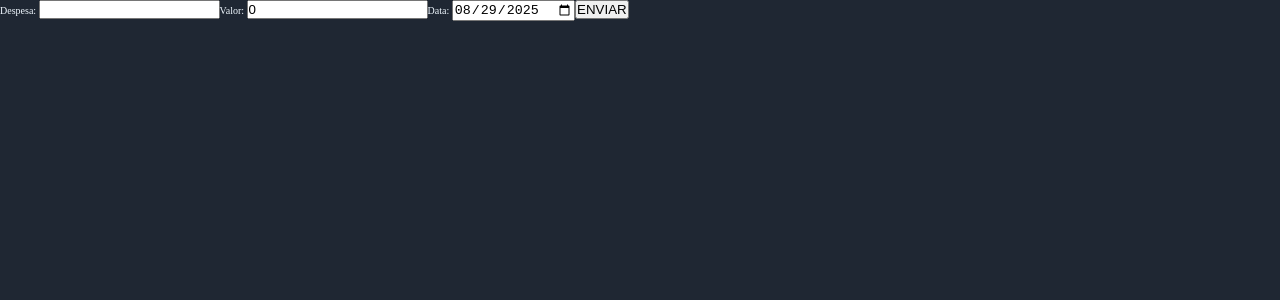
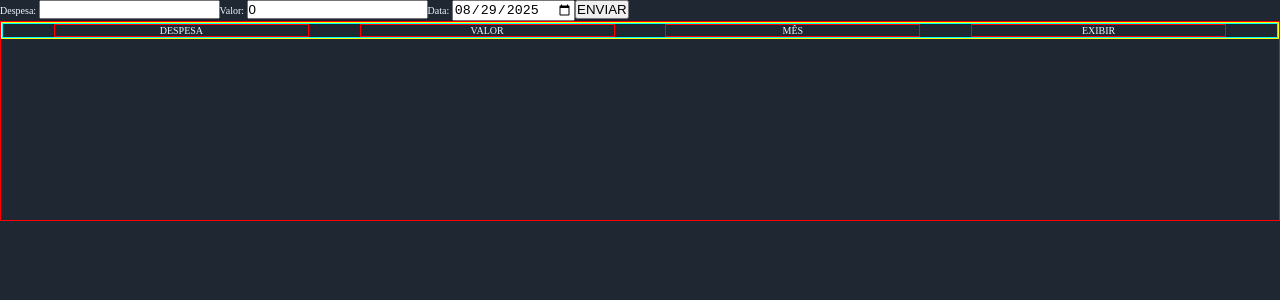
Before and after one commit to maykoosilva/MoneyTrack, a React (Vite) app: page / in a window 1280 px wide. Shown: the top 300 px of the page. Built offline with nearby package versions, Linux system fonts and the light colour scheme.

Commit message:
Montando estrututa para listar as despesas

```diff
--- /dev/null
+++ b/src/App.css
@@ -0,0 +1,6 @@
+
+
+.list-despesa{
+    border: 0.1rem red solid;
+    height: 20rem;
+}
--- a/src/App.jsx
+++ b/src/App.jsx
@@ -1,9 +1,15 @@
-import { useState } from "react"
+import { useEffect, useState } from "react"
 import FormNovaDespesa from "./components/nova-despesa/FormNovaDespesa"
+import ListaDespesas from "./components/lista-despesas/ListaDespesas"
+
+import "./App.css"
 
 function App() {
 
   const [despesas, setDespesas] = useState([])
+
+  //const [desp, setDesp] = useState([{data: "2025-08-30", valor: "R$4,00"}, {data: "2025-08-30", valor: "R$4,00"}])
+  const [agrupado, setAgrupado] = useState([])
 
   function adicionarDespesas(novaDespesa){
     setDespesas([...despesas, novaDespesa])
@@ -15,6 +21,9 @@ function App() {
         <FormNovaDespesa onAddDespesa={adicionarDespesas}/>
         <p>{console.log("Despesas: " ,despesas)}</p>
       </section>
+      <section className="list-despesa">
+        <ListaDespesas showList={despesas}/>
+      </section>
     </>
   )
 }
--- a/src/components/lista-despesas/ListaDespesas.jsx
+++ b/src/components/lista-despesas/ListaDespesas.jsx
@@ -0,0 +1,28 @@
+import styles from "./ListaDespesas.module.css"
+
+function ListaDespesas({showList}){
+    return(
+        <div className={styles.containerDespesas}>
+            <div className={styles.header}>
+                <span>DESPESA</span>
+                <span>VALOR</span>
+                <span>MÊS</span>
+                <span>EXIBIR</span>
+            </div>
+
+
+
+            <ul className="listDespesas">
+                {showList.length !== 0 ?
+                    showList.map((despesa)=>{
+                        return<li key={despesa.id}>{despesa.nomeDespesas}</li>
+                    })
+                    :
+                    <p>{console.log(showList.id)}</p>
+                }
+            </ul>
+        </div>
+    )
+}
+
+export default ListaDespesas;
--- a/src/components/lista-despesas/ListaDespesas.module.css
+++ b/src/components/lista-despesas/ListaDespesas.module.css
@@ -0,0 +1,20 @@
+.containerDespesas{
+    border: 0.1rem yellow solid;
+}
+
+.header{
+    border: 0.1rem cyan solid;
+    display: flex;
+    justify-content: space-evenly;
+}
+
+.header span{
+    border: 0.1rem red solid;
+    width: 20%;
+    text-align: center;
+}
+
+.containerDespesas .listDespesas{
+    display: flex;
+    justify-content: space-evenly;
+}
--- a/src/components/nova-despesa/FormNovaDespesa.jsx
+++ b/src/components/nova-despesa/FormNovaDespesa.jsx
@@ -53,15 +53,13 @@ function FormNovaDespesa({onAddDespesa}){
 
         setErro(newErro)
 
-        console.log("ERRO:", erro)
-        console.log("Despesas:" ,despesas)
-        console.log("Object Key:" ,Object.keys(newErro))
+        //console.log("ERRO:", erro)
+        //console.log("Despesas:" ,despesas)
+        //console.log("Object Key:" ,Object.keys(newErro))
 
         if (Object.keys(newErro).length === 0){
             setStyleErro(false)
             onAddDespesa(despesas)
-            despesas.nomeDespesas = ""
-            despesas.valorDespesas = 0
         }
         else{
 
```
